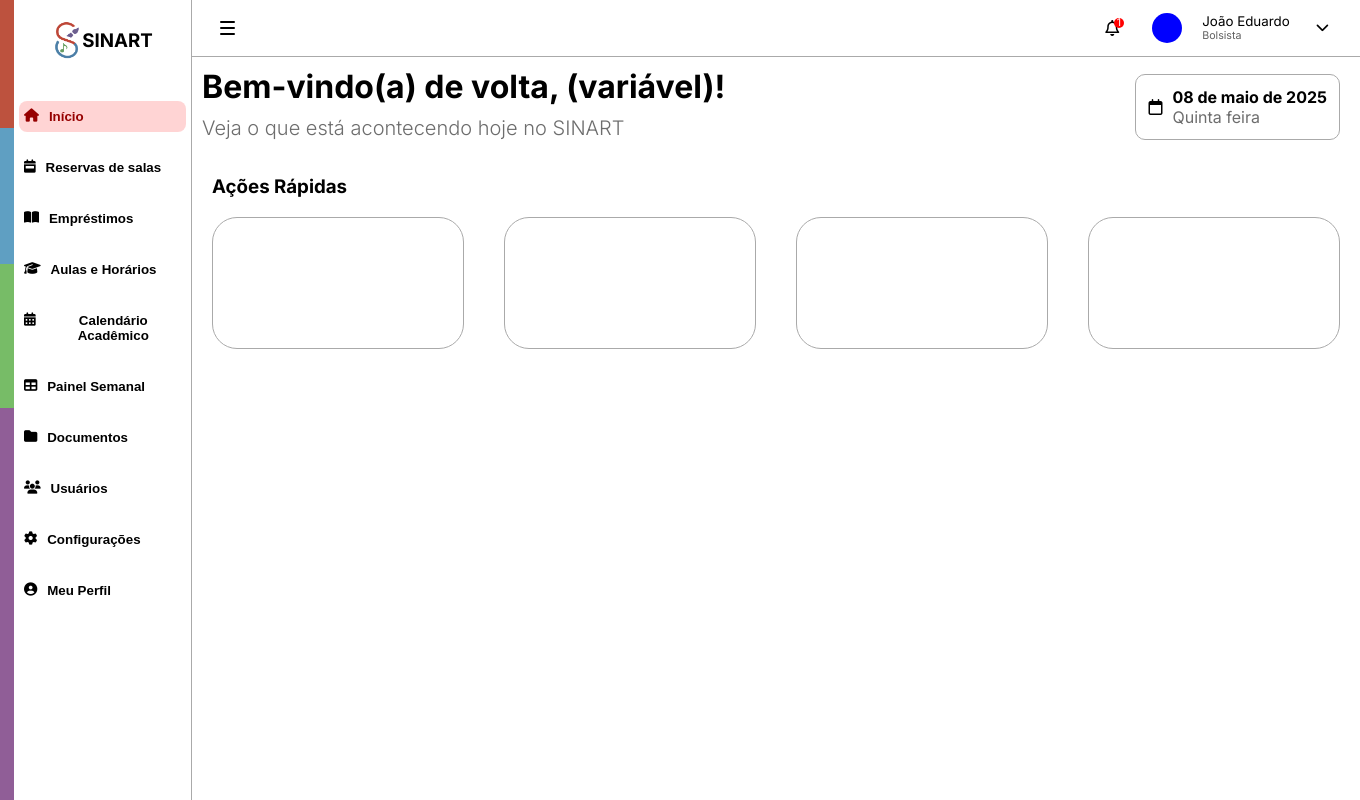
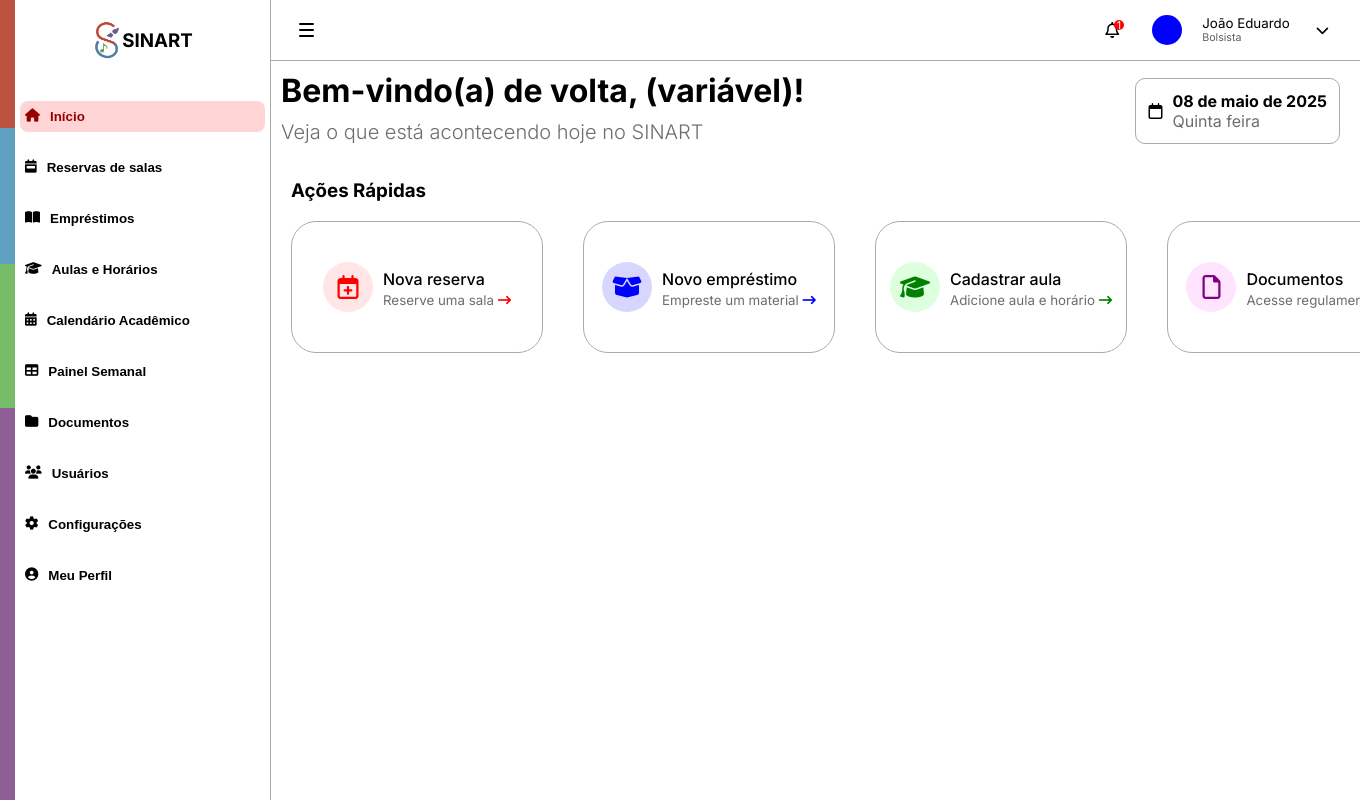
Before and after one commit to JoaoEduardo-dv/SINART, a Django app: page /inicio/ in a window 1360 px wide. Run offline with Django 5.2, Linux system fonts and the light colour scheme; some libraries are stand-ins or nearby versions; some web fonts are replaced.

Commit message:
Continuação dos icones da pagina inicial

```diff
--- a/static/css/inicio/inicio.css
+++ b/static/css/inicio/inicio.css
@@ -1,9 +1,10 @@
 .inicioP1{
-    height: 100px;
+    /* height: 100px; */
     width: 100%;
     display: flex;
     flex-direction: row;
     align-items: center;
+    /* background-color: red; */
 }
 
 .boasVindas{
@@ -81,16 +82,84 @@
 .acoes{
     display: flex;
     flex-direction: row;
-    justify-content: center;
     width: 100%;
+    /* background-color: aqua; */
+    overflow-x: auto;
+    flex-wrap: nowrap;
 }
 
 .acao{
     width: 250px;
     height: 130px;
+    flex-shrink: 0;
     margin-left: 20px;
     margin-right: 20px;
     margin-bottom: 20px;
     border-radius: 25px;
     border: 1px solid #aaaaaa;
+    display: flex;
+    flex-direction: row;
+    justify-content: center;
+    align-items: center;
 }
+
+.iconAcoes{
+    width: 50px;
+    height: 50px;
+    border-radius: 50%;
+    display: flex;
+    justify-content: center;
+    align-items: center;
+    font-size: 18pt;
+    margin-right: 10px;
+}
+
+.acao1{
+    color: rgb(255, 0, 0);
+    background-color: rgba(255, 195, 195, 0.43);
+}
+
+.icon1{
+    color: red;
+}
+
+.acao2{
+    color: rgb(0, 0, 255);
+    background-color: rgba(162, 162, 255, 0.434);
+}
+
+.icon2{
+    color: blue;
+}
+
+.acao3{
+    color: green;
+    background-color: rgba(177, 255, 177, 0.432);
+}
+
+.icon3{
+    color: green;
+}
+
+.acao4{
+    color: purple;
+    background-color: rgba(255, 192, 255, 0.43);
+}
+
+.icon4{
+   color: purple;
+}
+
+.nomeAcoes > p{
+    margin: 0;
+}
+
+.tituloAcao{
+    margin-bottom: -10px;
+    font-weight: 500;
+}
+
+.descricaoAcao{
+    font-size: 10pt;
+    color: #6d6d6d;
+}
--- a/static/css/style.css
+++ b/static/css/style.css
@@ -10,6 +10,7 @@
     flex-direction: row;
     font-family: "Inter", sans-serif;
     font-optical-sizing: auto;
+    overflow: hidden;
 }
 
 .iconeIcon{
@@ -28,6 +29,7 @@
     display: flex;
     flex-direction: row;
     border-right: 1px solid #aaaaaa;
+    flex-shrink: 0;
 }
 
 
@@ -68,10 +70,17 @@
 
 
 aside{ /* Tag Barra Lateral */
-    width: 100%;
     height: 100%;
     display: flex;
     flex-direction: column;
+}
+
+.lateralAberta {
+    width: 255px;
+}
+
+.lateralFechada {
+    width: 55px;
 }
 
 .oculta{
@@ -147,10 +156,11 @@
 
 
 main{ /* Todo o corpo que não seja o header (parte principal) */
-    width: 100%;
     height: 100%;
     display: flex;
     flex-direction: column;
+    flex: 1 1 0;
+    min-width: 0;
 }
 nav{ /* barra de navegação superior */
     width: 100%;
@@ -167,7 +177,6 @@
     justify-content: left;
     width: 50%;
     height: 100%;
-    /* background-color: aqua; */
     align-items: center;
     position: relative;
 }
--- a/templates/inicio.html
+++ b/templates/inicio.html
@@ -5,7 +5,6 @@
 {% endblock %}
 
 {% block content %}
-<main>
 <div class="inicioP1">
     <div class="boasVindas">
         <h1>Bem-vindo(a) de volta, (variável)!</h1>
@@ -27,13 +26,38 @@
         <h3>Ações Rápidas</h3>
     </div>
     <div class="acoes">
-            <div class="acao"></div>
-            <div class="acao"></div>
-            <div class="acao"></div>
-            <div class="acao"></div>
+        <div class="acao">
+            <div class="iconAcoes acao1"><i class="fa-regular fa-calendar-plus"></i></div>
+            <div class="nomesAcoes">
+                <p class="tituloAcao">Nova reserva</p>
+                <p class="descricaoAcao">Reserve uma sala <i class="icon1 fa-solid fa-arrow-right-long"></i></p>
+            </div>
+        </div>
+        <div class="acao">
+            <div class="iconAcoes acao2"><i class="fa-solid fa-box-open"></i></div>
+            <div class="nomesAcoes">
+                <p class="tituloAcao">Novo empréstimo</p>
+                <p class="descricaoAcao">Empreste um material <i class="icon2 fa-solid fa-arrow-right-long"></i></p>
+            </div>
+        </div>
+        <div class="acao">
+            <div class="iconAcoes acao3"><i class="fa-solid fa-graduation-cap"></i></div>
+            <div class="nomesAcoes">
+                <p class="tituloAcao">Cadastrar aula</p>
+                <p class="descricaoAcao">Adicione aula e horário <i class="icon3 fa-solid fa-arrow-right-long"></i></p>
+            </div>
+        </div>
+        <div class="acao">
+            <div class="iconAcoes acao4"><i class="fa-regular fa-file"></i></div>
+            <div class="nomesAcoes">
+                <p class="tituloAcao">Documentos</p>
+                <p class="descricaoAcao">Acesse regulamentos <i class="icon4 fa-solid fa-arrow-right-long"></i></p>
+            </div>
+        </div>
     </div>
 </div>
 
-    <div></div>
-</main>
+<div class="inicioP3">
+
+</div>
 {% endblock %}
```
Lines whose indentation alone changed are shown as unchanged.
